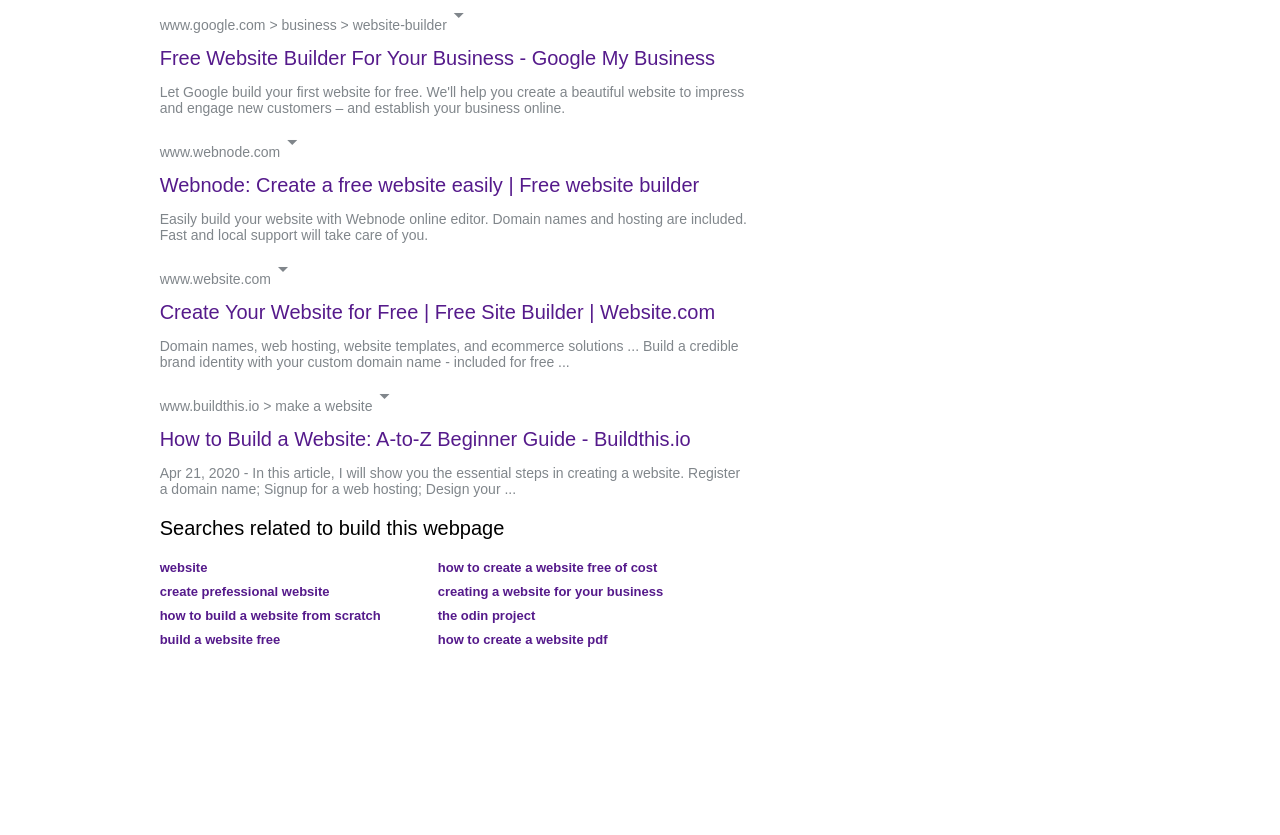
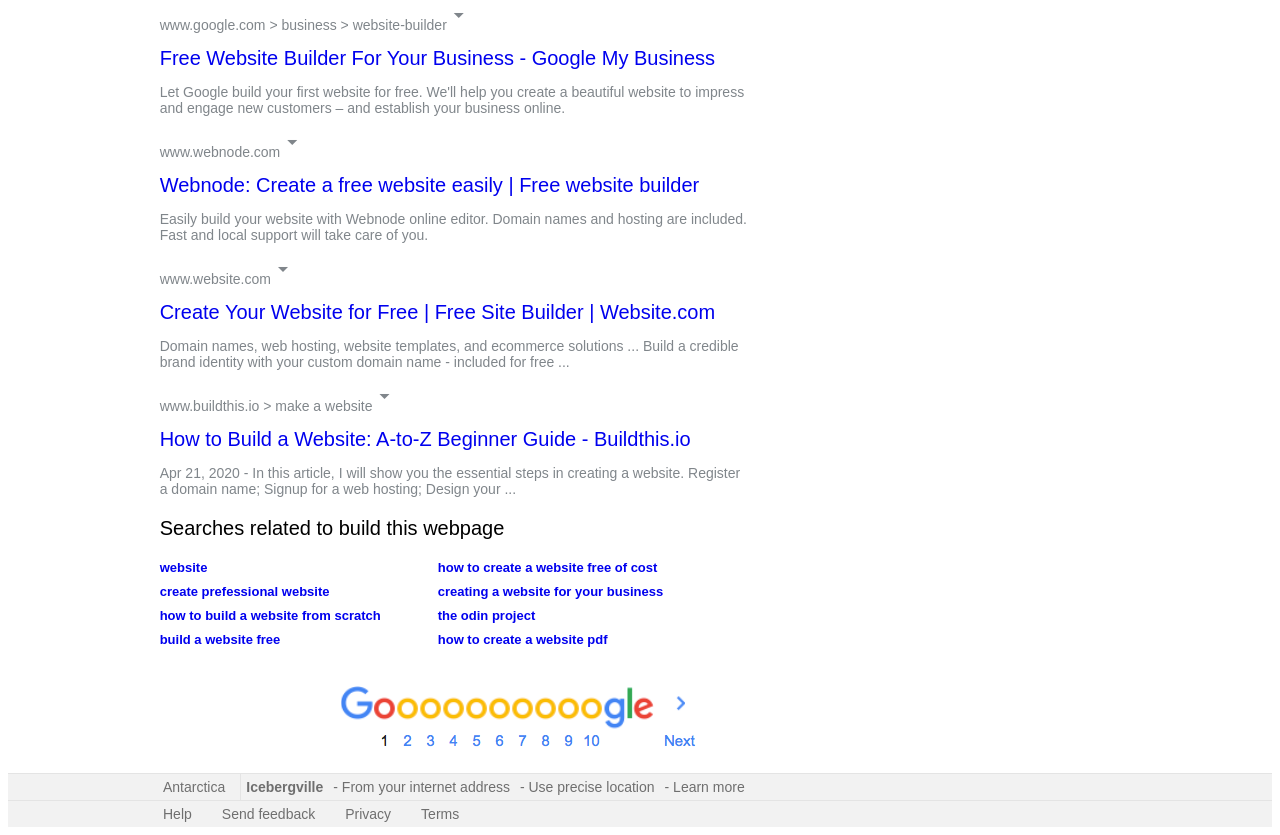
Before and after one commit to GITerG01N/google-searchresults, a plain HTML site: page index.html in a window 1280 px wide. Shown: the part 1678-2513 px from the top of the page. Before the commit the page ends 2325 px from the top, so only its background shows below. Drawn offline with Linux system fonts and the light colour scheme.

Commit message:
Add footer

```diff
--- a/index.html
+++ b/index.html
@@ -2,18 +2,14 @@
 <html>
     <head>
         <meta charset="UTF-8">
-        <title>
-            build this webpage - Google Search
-        </title>
+        <title>build this webpage - Google Search</title>
         <link rel="stylesheet" href="style.css">
         <link href="https://fonts.googleapis.com/icon?family=Material+Icons" rel="stylesheet">
         <link rel="stylesheet" href="images/">
     </head>
     <body>
         <header id="header1">
-            <div id="logo">
-                <img src="https://www.google.com/images/branding/googlelogo/1x/googlelogo_color_272x92dp.png" alt="Google logo">
-            </div>
+            <div id="logo"><img src="https://www.google.com/images/branding/googlelogo/1x/googlelogo_color_272x92dp.png" alt="Google logo"></div>
             <div id="srch-cntnr">
                 <input type="text" id="srch-br" value="build this webpage">
                 <i id="clr" class="material-icons">clear</i>
@@ -46,14 +42,11 @@
                     <i class="material-icons">arrow_drop_down</i>
                 </div>
                 <div class="links">
-                <a href="https://wordpress.com/">Build Your Own Custom Website - WordPress.com (Official Site)</a>
-                </div>
-                <div>
-                    <p class="p2">Choose The Perfect Domain Name & Website Design To Start Your Own Website Today!</p>
-                </div>
+                    <a href="https://wordpress.com/">Build Your Own Custom Website - WordPress.com (Official Site)</a>
+                    <p class="p2">Choose The Perfect Domain Name & Website Design To Start Your Own Website Today!</p></div>
                 <div id="results-grid">
                     <div>
-                        <a href="" class="links">Create Your Own Website</a>
+                        <a href="https://wordpress.com/create-website/" class="links">Create Your Own Website</a>
                         <p class="p2">No Developer Or Designer Required.<br>Get Your Site Started In Minutes.</p>
                     </div>
                     <div>
@@ -90,25 +83,11 @@
                     <p class="p2">With zero coding experience, artist building 180 webpages in 180 days. hhttps://<br>arstechnica.com/.../with-zero-coding-experience-artist-building-180-webpages-.</p>
                 </div>
             </div>
-            <div class="links">
-                <p>Videos</p>
-            </div>
+            <div class="links"><p>Videos</p></div>
             <div id="vid-cntnr">
-                <div>
-                    <div id="vid1">
-                        <img class="vid-brdr" src="https://img.youtube.com/vi/YWA-xbsJrVg/mqdefault.jpg"></video>
-                    </div>
-                </div>
-                <div>
-                    <div id="vid2">
-                        <img class="vid-brdr" src="https://img.youtube.com/vi/jHPr-CuvHhs/mqdefault.jpg" alt="">
-                    </div>
-                </div>
-                <div>
-                    <div id="vid3">
-                        <img class="vid-brdr" src="https://img.youtube.com/vi/l3mUE6qj2Qg/mqdefault.jpg" alt="">
-                    </div>
-                </div>
+                <img id="vid1" class="vid-brdr" src="https://img.youtube.com/vi/YWA-xbsJrVg/mqdefault.jpg" alt="How to Make a Website in 10 minutess">
+                <img id="vid2" class="vid-brdr" src="https://img.youtube.com/vi/jHPr-CuvHhs/mqdefault.jpg" alt="Welcome to The Web">
+                <img id="vid3" class="vid-brdr" src="https://img.youtube.com/vi/l3mUE6qj2Qg/mqdefault.jpg" alt="Building Websites without HTML and Coding">
             </div>
             <div>
                 <div class="url">
@@ -116,7 +95,7 @@
                     <i class="material-icons">arrow_drop_down</i>
                 </div>
                 <div>
-                    <a href="" class="links">How to Build a Website 2020 | The Complete Beginner's Guide</a>
+                    <a href="https://www.websitebuilderexpert.com/building-websites/" class="links">How to Build a Website 2020 | The Complete Beginner's Guide</a>
                     <p class="p2">Jun 5, 2020 - How to Build a Website: the Step-by-Step Guide to Easy Setup. We'll look at how<br>to make a website with both a website builder and WordPress, ...</p>
                 </div>
             </div>
@@ -126,23 +105,15 @@
                     <i class="material-icons">arrow_drop_down</i>
                 </div>
                 <div>
-                    <a href="" class="links">With zero coding experience, artist builds 180 webpages in ...</a>
+                    <a href="https://arstechnica.com/information-technology/2013/07/with-zero-coding-experience-artist-building-180-webpages-in-180-days/" class="links">With zero coding experience, artist builds 180 webpages in ...</a>
                     <p class="p2">Jul 26, 2013 - One of Jennifer Dewalt's creations, this webpage lets visitors create paintings in <br>... Build a different website every day for 180 consecutive days.</p>
                 </div>
             </div>
             <div id="questions-grid">
-                <div class="grid-brdr">
-                    <p class="links">People also ask</p>
-                </div>
-                <div class="grid-brdr">
-                    <p>How can i create my own webpage?</p>
-                </div>
-                <div class="grid-brdr">
-                    <p>How can i create my own website on google?</p>
-                </div>
-                <div class="grid-brdr">
-                    <p>How can i create a website and earn money?</p>
-                </div>
+                <div class="grid-brdr"><p class="links">People also ask</p></div>
+                <div class="grid-brdr"><p>How can i create my own webpage?</p></div>
+                <div class="grid-brdr"><p>How can i create my own website on google?</p></div>
+                <div class="grid-brdr"><p>How can i create a website and earn money?</p></div>
             </div>
             <div>
                 <div class="url">
@@ -150,7 +121,7 @@
                     <i class="material-icons">arrow_drop_down</i>
                 </div>
                 <div>
-                    <a href="" class="links">How to Create a Website | PCMag</a>
+                    <a href="https://www.pcmag.com/news/how-to-create-a-website" class="links">How to Create a Website | PCMag</a>
                     <p class="p2">If you need to quickly build a simple website, starting with a blogging service is a great way to<br>go. The major player in the blog game is WordPress, a content ...</p>
                 </div>
             </div>
@@ -160,7 +131,7 @@
                     <i class="material-icons">arrow_drop_down</i>
                 </div>
                 <div>
-                    <a href=""class="links">Free Website Builder For Your Business - Google My Business</a>
+                    <a href="https://www.google.com/business/website-builder/"class="links">Free Website Builder For Your Business - Google My Business</a>
                     <p class="p2">Let Google build your first website for free. We'll help you create a beautiful website to impress<br>and engage new customers – and establish your business online.</p>
                 </div>
             </div>
@@ -170,7 +141,7 @@
                     <i class="material-icons">arrow_drop_down</i>
                 </div>
                 <div>
-                    <a href="" class="links">Webnode: Create a free website easily | Free website builder</a>
+                    <a href="https://www.webnode.com/" class="links">Webnode: Create a free website easily | Free website builder</a>
                     <p class="p2">Easily build your website with Webnode online editor. Domain names and hosting are included.<br>Fast and local support will take care of you.</p>
                 </div>
             </div>
@@ -180,7 +151,7 @@
                     <i class="material-icons">arrow_drop_down</i>
                 </div>
                 <div>
-                    <a href="" class="links">Create Your Website for Free | Free Site Builder | Website.com</a>
+                    <a href="https://www.website.com/" class="links">Create Your Website for Free | Free Site Builder | Website.com</a>
                     <p class="p2">Domain names, web hosting, website templates, and ecommerce solutions ... Build a credible<br>brand identity with your custom domain name - included for free ...</p>
                 </div>
             </div>
@@ -190,37 +161,39 @@
                     <i class="material-icons">arrow_drop_down</i>
                 </div>
                 <div>
-                    <a href="" class="links">How to Build a Website: A-to-Z Beginner Guide - Buildthis.io</a>
+                    <a href="https://www.buildthis.io/make-a-website/" class="links">How to Build a Website: A-to-Z Beginner Guide - Buildthis.io</a>
                     <p class="p2">Apr 21, 2020 - In this article, I will show you the essential steps in creating a website. Register<br>a domain name; Signup for a web hosting; Design your ...</p>
                 </div>
             </div>
             <p class="links">Searches related to build this webpage</p>
             <div id="rltd-srch-grid">
-                <div>
-                    <a href="">website</a>
-                </div>
-                <div>
-                    <a href="">how to create a website free of cost</a>
-                </div>
-                <div>
-                    <a href="">create prefessional website</a>
-                </div>
-                <div>
-                    <a href="">creating a website for your business</a>
-                </div>
-                <div>
-                    <a href="">how to build a website from scratch</a>
-                </div>
-                <div>
-                    <a href="">the odin project</a>
-                </div>
-                <div>
-                    <a href="">build a website free</a>
-                </div>
-                <div>
-                    <a href="">how to create a website pdf</a>
-                </div>
+                <div><a href="https://www.google.com/search?q=website&sa=X&ved=2ahUKEwiSxvPS-8DqAhWKhXIEHWCnALoQ1QIoAHoECA0QAQ">website</a></div>
+                <div><a href="https://www.google.com/search?q=how+to+create+a+website+free+of+cost&sa=X&ved=2ahUKEwiSxvPS-8DqAhWKhXIEHWCnALoQ1QIoBHoECA0QBQ">how to create a website free of cost</a></div>
+                <div><a href="https://www.google.com/search?q=create+professional+website&sa=X&ved=2ahUKEwiSxvPS-8DqAhWKhXIEHWCnALoQ1QIoAXoECA0QAg">create prefessional website</a></div>
+                <div><a href="https://www.google.com/search?q=creating+a+website+for+your+business&sa=X&ved=2ahUKEwiSxvPS-8DqAhWKhXIEHWCnALoQ1QIoBXoECA0QBg">creating a website for your business</a></div>
+                <div><a href="https://www.google.com/search?q=how+to+build+a+website+from+scratch&sa=X&ved=2ahUKEwiSxvPS-8DqAhWKhXIEHWCnALoQ1QIoAnoECA0QAw">how to build a website from scratch</a></div>
+                <div><a href="https://www.google.com/search?q=the+odin+project&sa=X&ved=2ahUKEwiSxvPS-8DqAhWKhXIEHWCnALoQ1QIoBnoECA0QBw">the odin project</a></div>
+                <div><a href="https://www.google.com/search?q=build+a+website+free&sa=X&ved=2ahUKEwiSxvPS-8DqAhWKhXIEHWCnALoQ1QIoA3oECA0QBA">build a website free</a></div>
+                <div><a href="https://www.google.com/search?q=how+to+create+a+website+pdf&sa=X&ved=2ahUKEwiSxvPS-8DqAhWKhXIEHWCnALoQ1QIoB3oECA0QCA">how to create a website pdf</a></div>
             </div>
         </main>
     </body>
+    <footer id="footer1"><img src="images/main-qimg-1bb71ba6a99cdce10cde3e41e6edf9f8.png" alt="Google pages"></footer>
+    <footer class="footer2">
+        <ul class="ul4">
+            <li><a href="" class="a4 brdr1">Antarctica</a></li>
+            <li><a href="" class="a4 bold">Icebergville</a></li>
+            <li><a href="" class="a4"> - From your internet address </a></li>
+            <li><a href="" class="a4"> - Use precise location </a></li>
+            <li><a href="https://support.google.com/websearch?p=ws_settings_location&hl=en-JM" class="a4"> - Learn more</a></li>
+        </ul>
+    </footer>
+    <footer class="footer3">
+        <ul class="ul5">
+            <li><a href="https://support.google.com/websearch/?p=ws_results_help&hl=en-JM&fg=1" class="a5 brdr2"></a>Help</li>
+            <li><a href="https://www.google.com/search?q=build+this+webpage#" class="a5"></a>Send feedback</li>
+            <li><a href="https://policies.google.com/privacy?hl=en-JM&fg=1" class="a5"></a>Privacy</li>
+            <li><a href="https://policies.google.com/terms?hl=en-JM&fg=1" class="a5"></a>Terms</li>
+        </ul>
+    </footer>
 </html>
--- a/style.css
+++ b/style.css
@@ -169,6 +169,9 @@
     align-items: flex-start;
     margin: 5px;
 }
+.vid-link {
+
+}
 #questions-grid {
     display: grid;
     row-gap: 0;
@@ -186,4 +189,64 @@
     display: grid;
     row-gap: 15%;
     grid-template-columns: 25% 25%;
+    margin-bottom: 5%;
 }
+#footer1 {
+    margin-left: 25%;
+}
+.footer2 {
+    display: flex;
+    height: 6%;
+    border-top: 1px solid rgb(228, 228, 228);
+    background-color: rgb(242, 242, 242);
+    width: 100%;
+}
+.ul4 {
+    list-style-type: none;
+    margin: 0;
+    padding: 5px;
+    overflow: hidden;
+    display: flex;
+    align-items: center;
+    font-family: Arial, sans-serif;
+    font-size: 14px;
+}
+.a4 {
+    color: rgb(111, 111, 111);
+    text-decoration: none;
+    padding: 5px;
+}
+.brdr1 {
+    border-right: 1px solid rgb(228, 228, 228);
+    padding-left: 150px;
+    padding-right: 15px;
+}
+.bold {
+    font-weight: bold;
+}
+.footer3 {
+    display: flex;
+    height: 6%;
+    border-top: 1px solid rgb(228, 228, 228);
+    background-color: rgb(242, 242, 242);
+    width: 100%;
+}
+.ul5 {
+    list-style-type: none;
+    margin: 0;
+    padding: 5px;
+    overflow: hidden;
+    display: flex;
+    align-items: center;
+    color: rgb(111, 111, 111);
+    font-family: Arial, sans-serif;
+    font-size: 14px;
+}
+.a5 {
+    text-decoration: none;
+    padding: 15px;
+}
+.brdr2 {
+    padding-left: 135px;
+    padding-right: 15px;
+}
```
